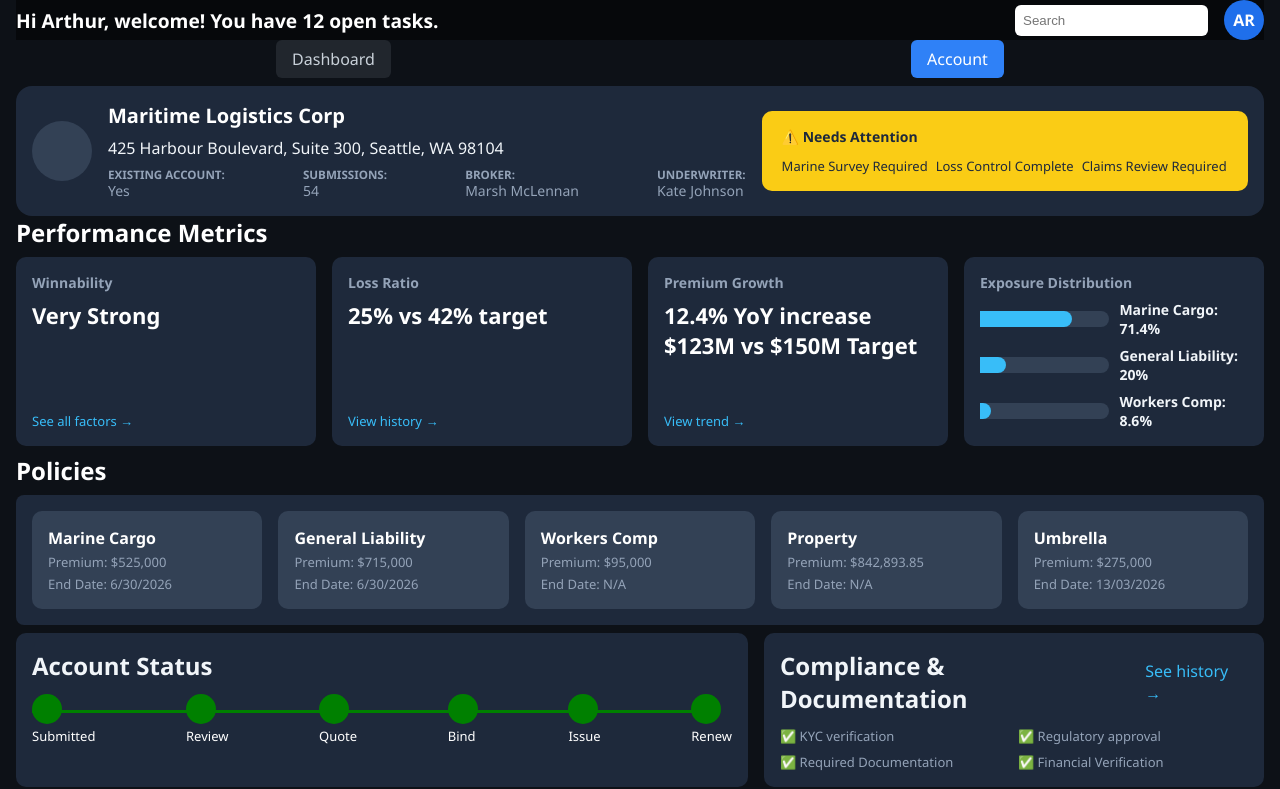
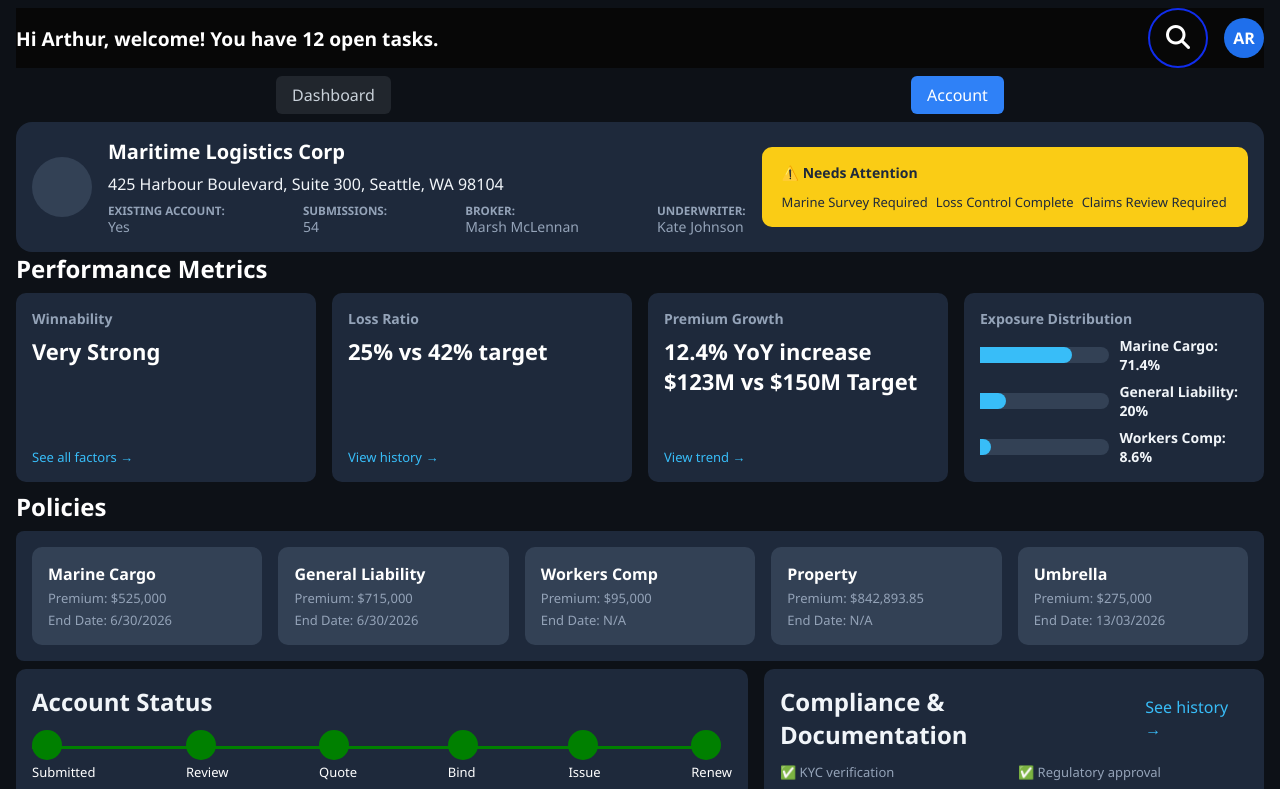
Before and after one commit to Danets/dashboard-angular, an Angular app: page /account in a window 1280 px wide. Shown: the top 789 px of the page. Built offline with nearby package versions, Linux system fonts and the light colour scheme.

Commit message:
Was added the expanded search bar into Header component

```diff
--- a/src/app/shared/components/layout/header/header.html
+++ /dev/null
@@ -1,7 +0,0 @@
-<header class="header">
-  <h1>Hi Arthur, welcome! You have 12 open tasks.</h1>
-  <div class="header__search">
-    <input type="text" placeholder="Search" />
-    <div class="header__user">AR</div>
-  </div>
-</header>
--- a/src/app/shared/components/layout/header/header.scss
+++ b/src/app/shared/components/layout/header/header.scss
@@ -2,26 +2,96 @@
   display: flex;
   justify-content: space-between;
   align-items: center;
+  margin-block: 0.5rem;
   position: sticky;
   top: 0;
-  background: rgba(0, 0, 0, 0.5);
-  h1 {
+  background: rgb(7, 7, 7);
+
+  &__headline {
     font-size: 1.2rem;
-    margin: 0;
+    font-weight: 800;
   }
-  .header__search {
+
+  &__search {
     display: flex;
     align-items: center;
     gap: 1rem;
-    input {
+    --size: 60px;
+    border: 2px solid #102dec;
+    border-radius: 100px;
+    overflow: hidden;
+    font-size: 1rem;
+    position: relative;
+    width: var(--size);
+    height: var(--size);
+    margin-left: auto;
+    margin-right: 1rem;
+    padding: 3px;
+
+    @media (prefers-reduced-motion: no-preference) {
+      transition: width 450ms cubic-bezier(0.18, 0.89, 0.32, 1.28);
+    }
+  }
+
+  &__input {
     padding: 0.5rem;
     border-radius: 6px;
-      border: none;
-      &:focus-visible {
-        outline: none;
+    border: 0;
+    // padding: .25em 1em;
+    flex-grow: 1;
+    outline: 0;
+    z-index: 2;
+    position: absolute;
+    top: 0;
+    bottom: 0;
+    left: 0;
+    width: 100%;
+    background: transparent;
+    color: white;
+    opacity: 0;
+    cursor: pointer;
+  }
+
+  &__submit {
+    font-size: 1.5rem;
+    margin-left: auto;
+    background: 0;
+    border: 0;
+    cursor: pointer;
+    border-radius: 50%;
+    transition: background 200ms ease-out;
+    width: calc(var(--size) - 10px);
+    height: calc(var(--size) - 10px);
+    color: white;
+  }
+
+  &__search:focus-within {
+    // box-shadow: 0 0 5px black;
+    width: 100%;
+
+    .header__input {
+      opacity: 1;
+      z-index: initial;
+      cursor: initial;
+      width: calc(100% - var(--size));
+    }
+
+    .header__submit {
+      background: rgb(4, 4, 165);
+      color: white;
+      box-shadow: 0 0 10px rgba(0, 0, 0, 0.15);
+      // transition: transform 500ms ease-out;
+
+      &:hover,
+      &:focus {
+        outline: 0;
+        // transform: rotate(1turn);
+        box-shadow: 0 0 10px rgba(0, 0, 0, 0.65);
       }
     }
-    .header__user {
+  }
+
+  &__user {
     width: 40px;
     height: 40px;
     border-radius: 50%;
@@ -29,7 +99,7 @@
     display: flex;
     justify-content: center;
     align-items: center;
+    flex-shrink: 0;
     font-weight: bold;
   }
 }
-}
--- a/src/app/shared/components/layout/header/header.ts
+++ b/src/app/shared/components/layout/header/header.ts
@@ -3,9 +3,20 @@ import { Component } from '@angular/core';
 @Component({
   selector: 'app-header',
   imports: [],
-  templateUrl: './header.html',
-  styleUrl: './header.scss'
+  template: `
+    <header class="header">
+      <h1 class="header__headline">
+        Hi Arthur, welcome! You have 12 open tasks.
+      </h1>
+      <div class="header__search">
+        <input type="text" placeholder="Search" class="header__input" />
+        <button class="header__submit">
+          <i class="fa-solid fa-magnifying-glass"></i>
+        </button>
+      </div>
+      <div class="header__user">AR</div>
+    </header>
+  `,
+  styleUrl: './header.scss',
 })
-export class Header {
-
-}
+export class Header {}
--- a/src/index.html
+++ b/src/index.html
@@ -1,11 +1,15 @@
-<!doctype html>
+<!DOCTYPE html>
 <html lang="en">
   <head>
-  <meta charset="utf-8">
+    <meta charset="utf-8" />
     <title>DashboardAngular</title>
-  <base href="/">
-  <meta name="viewport" content="width=device-width, initial-scale=1">
-  <link rel="icon" type="image/x-icon" href="favicon.ico">
+    <base href="/" />
+    <meta name="viewport" content="width=device-width, initial-scale=1" />
+    <link rel="icon" type="image/x-icon" href="favicon.ico" />
+    <link
+      rel="stylesheet"
+      href="https://cdnjs.cloudflare.com/ajax/libs/font-awesome/6.6.0/css/all.min.css"
+    />
   </head>
   <body>
     <app-root></app-root>
```
Lines whose indentation alone changed are shown as unchanged.
